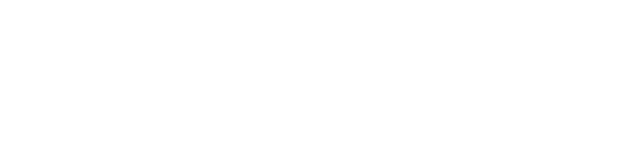
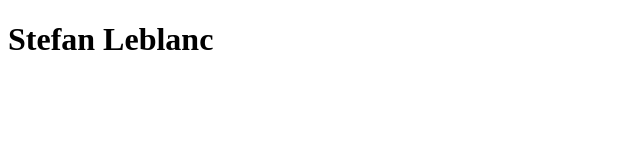
Before and after one commit to Chewinator/stefanleblanc-website, a plain HTML site: page index.html in a window 1280 px wide. Shown: the whole page, without its empty margins (0-640 px from the left). Drawn offline with Linux system fonts and the light colour scheme.

Commit message:
Add heading to home page

```diff
--- a/index.html
+++ b/index.html
@@ -7,6 +7,6 @@
     <title>Stefan Leblanc</title>
 </head>
 <body>
-
+    <h1>Stefan Leblanc</h1>
 </body>
 </html>
```
